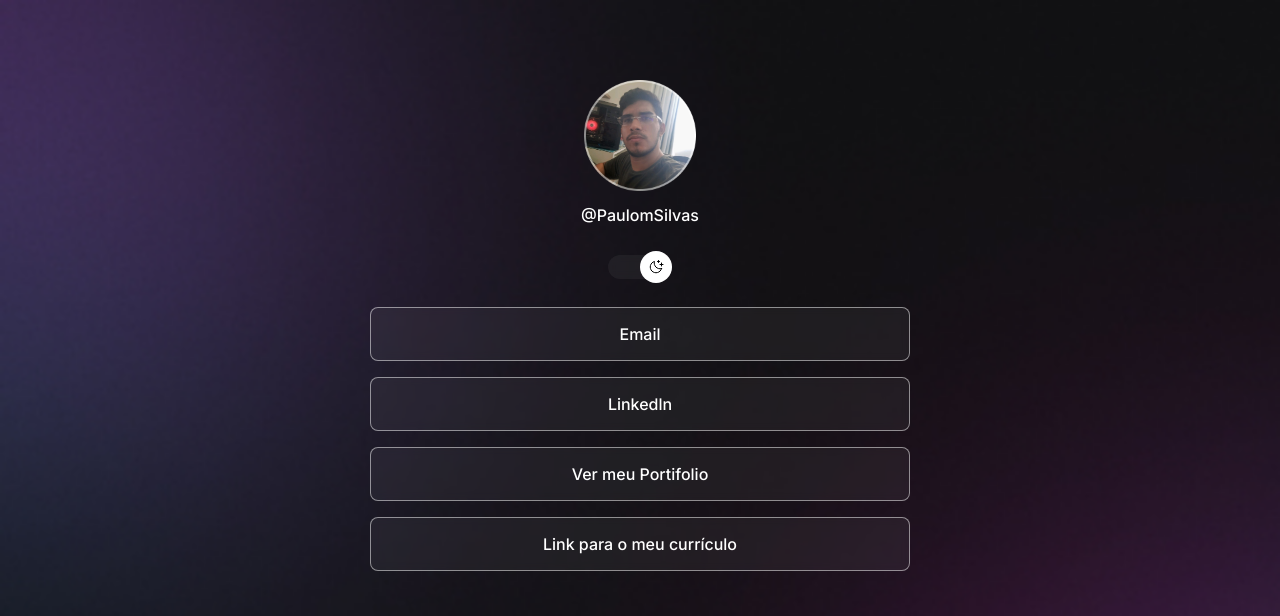
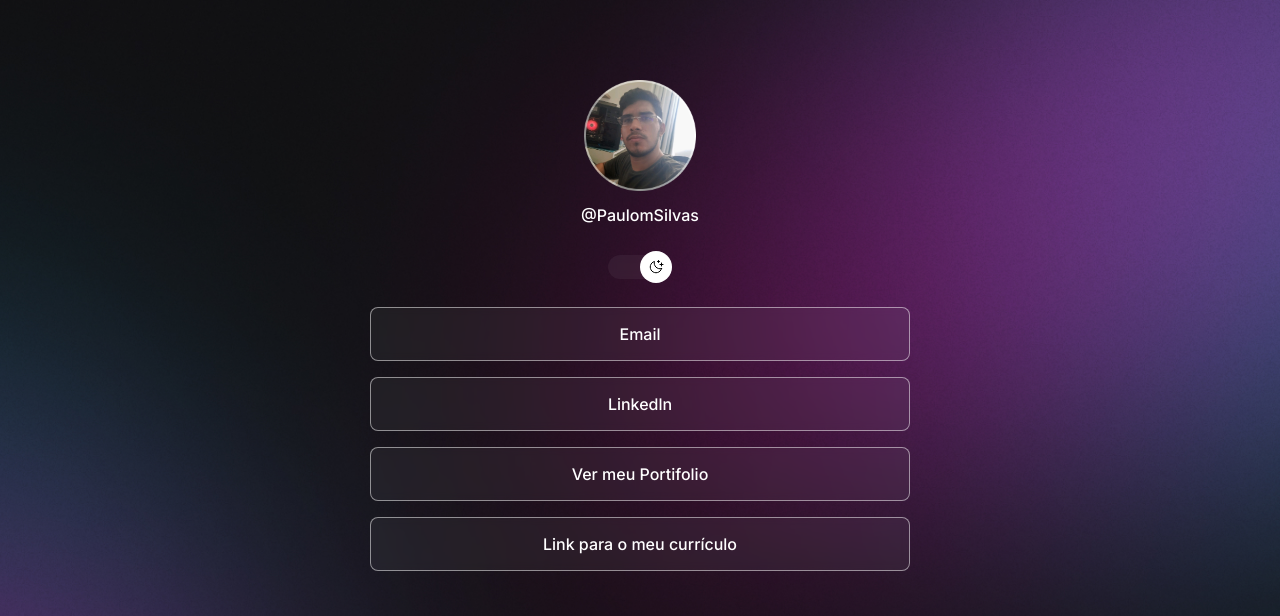
Before and after one commit to PauloMarcelo-Silva/Projeto-Discover, a plain HTML site: page Projeto/Index.html in a window 1280 px wide. Shown: the top 616 px of the page. Drawn offline with nearby package versions, Linux system fonts and the light colour scheme; files whose address does not match are found by name.

Commit message:
media queries

```diff
--- a/Projeto/style.css
+++ b/Projeto/style.css
@@ -3,7 +3,6 @@
   padding: 0;
   box-sizing: border-box;
 }
-
 :root{
   --text-color: white;
   --bg-url: url(./assets/bg-mobile.jpg);
@@ -13,7 +12,6 @@
   --highlight-color: rgba(255,255,255,0.02);
   --switchs-bg-: url(./assets/moon-stars.svg);
 }
-
 .light{
   --text-color: black;
   --bg-url: url(./assets/bg-mobile-light.jpg);
@@ -23,7 +21,6 @@
   --highlight-color: rgba(0,0,0,0.1);
   --switchs-bg-: url(./assets/sun.svg);
 }
-
 body{
   /*
   background-image: url(./assets/bg-mobile.jpg);
@@ -33,13 +30,12 @@ body{
   */
   /*shorthand ou atalho*/
   background: var(--bg-url) no-repeat top center/cover;
+  height: 100vh;
 }
-
 body *{
   font-family: "inter",sans-serif;
   color: var(--text-color)
 }
-
 #container {
   width: 100%;
   max-width: 588px;
@@ -55,24 +51,22 @@ body *{
 
   padding: 0 24px;
 }
+
 /*profile*/
 #profile{
   text-align: center;
   padding: 24px;
 
 }
-
 #profile img{
   width: 112px;
 }
-
 #profile p{
   font-weight: 500;
   line-height: 24px;
   margin-top: 8px;
 }
 /*Switchs*/
-
 #switch{
   position: relative;
   width: 64px;
@@ -95,7 +89,6 @@ body *{
   transform: translatey(-50%);
 
 }
-
 #switch span{
   display: block;
 
@@ -110,13 +103,11 @@ body *{
 
   border-radius: 9999px;
 }
-
 .light #switch button{
   right: 0;
   left: initial;
 
 }
-
 
 /*Links do projeto*/
 ul{
@@ -127,7 +118,6 @@ ul{
 
   padding: 24px 0;
 }
-
 ul li a{
   display: flex;
   /*alinha o conteudo no meio*/
@@ -154,7 +144,6 @@ ul li a:hover{
   background: var(--surface-color-hover);
   border: 1px solid white;
 }
-
 #social-links{
   display: flex;
   justify-content: center;
@@ -174,13 +163,22 @@ ul li a:hover{
   transition: background 0.3s;
   border-radius: 50%;
 }
-
 #social-links a:hover{
   background: var(--highlight-color);
 }
-
 footer{
   padding: 24px 0;
   text-align: center;
   font-size: 14px;
 }
+
+/* media queries */
+@media (min-width: 700px){
+  :root{
+    --bg-url: url(C:\Users\paulo\Cursos\Cursos\Discover\Projeto\assets\bg-desktop.jpg);
+  }
+
+  .light{
+    --bg-url: url(C:\Users\paulo\Cursos\Cursos\Discover\Projeto\assets\bg-desktop-light.jpg);
+  }
+}
```
Also changed, not shown: Projeto/Index.html (+1 -1 lines).
